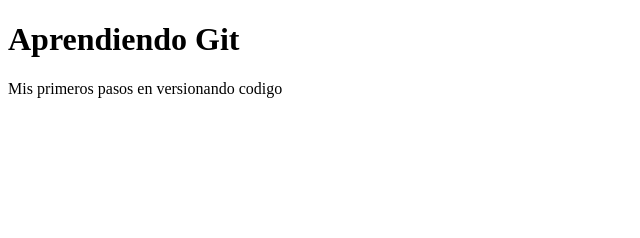
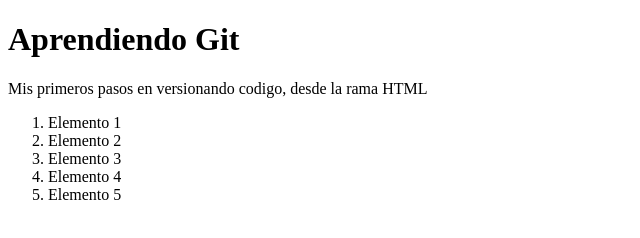
Before and after one commit to JoseEibar/curso-git-github, a plain HTML site: page index.html in a window 1280 px wide. Shown: the whole page, without its empty margins (0-640 px from the left). Drawn offline with Linux system fonts and the light colour scheme.

Commit message:
Agregando index.js a HTML

```diff
--- a/index.html
+++ b/index.html
@@ -8,7 +8,14 @@
 </head>
 <body>
     <h1>Aprendiendo Git</h1>
-    <p>Mis primeros pasos en versionando codigo</p>
-
+    <p>Mis primeros pasos en versionando codigo, desde la rama HTML</p>
+    <ol>
+        <li>Elemento 1</li>
+        <li>Elemento 2</li>
+        <li>Elemento 3</li>
+        <li>Elemento 4</li>
+        <li>Elemento 5</li>
+    </ol>
+    <script src="index.js"></script>
 </body>
 </html>
```
